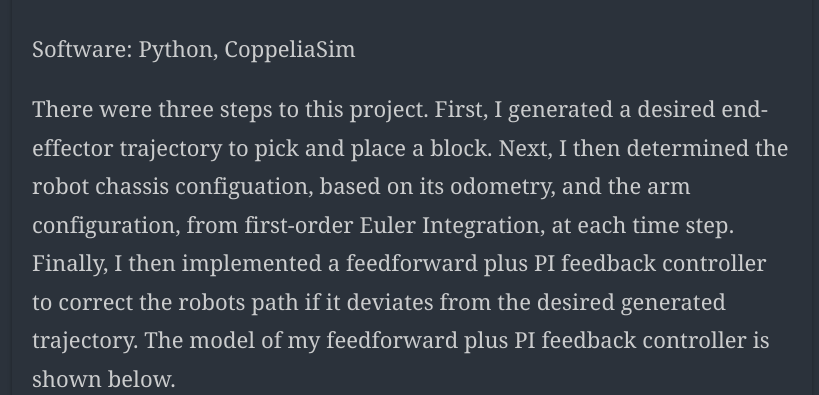
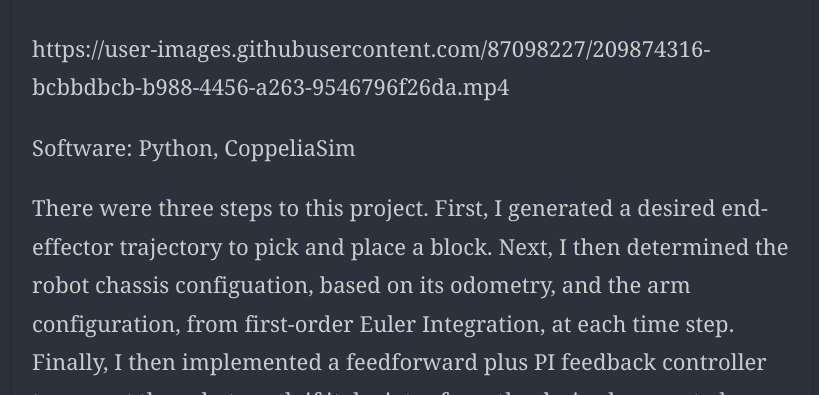
Before and after one commit to megsindelar/megsindelar.github.io, a Jekyll site: the page built from _posts/2019-07-12-Robot-Manipulator.md, in a window 1280 px wide and 900 px high, scrolled down 1252 px, cut to the strip 227-622 px from the top of the window. Shown: the whole strip, without its empty margins (228-1047 px from the left). Built offline with Jekyll 4.4.1, drawn with Linux system fonts in a browser that asks for light colours; some web fonts are replaced; part of the change alters nothing that is shown.

Commit message:
Update 2019-07-12-Robot-Manipulator.md

```diff
--- a/_posts/2019-07-12-Robot-Manipulator.md
+++ b/_posts/2019-07-12-Robot-Manipulator.md
@@ -15,6 +15,15 @@ The goal of this project was to implement a feedforward plus PI feedback control
 <video width="720" height="480" controls="controls">
   <source src="https://user-images.githubusercontent.com/87098227/209869663-2a98ae8d-381d-4228-9ed1-7205fd975bcd.mp4" type="video/mp4">
 </video>
+
+
+
+
+
+https://user-images.githubusercontent.com/87098227/209874316-bcbbdbcb-b988-4456-a263-9546796f26da.mp4
+
+
+
 
 Software: Python, CoppeliaSim
 
```
